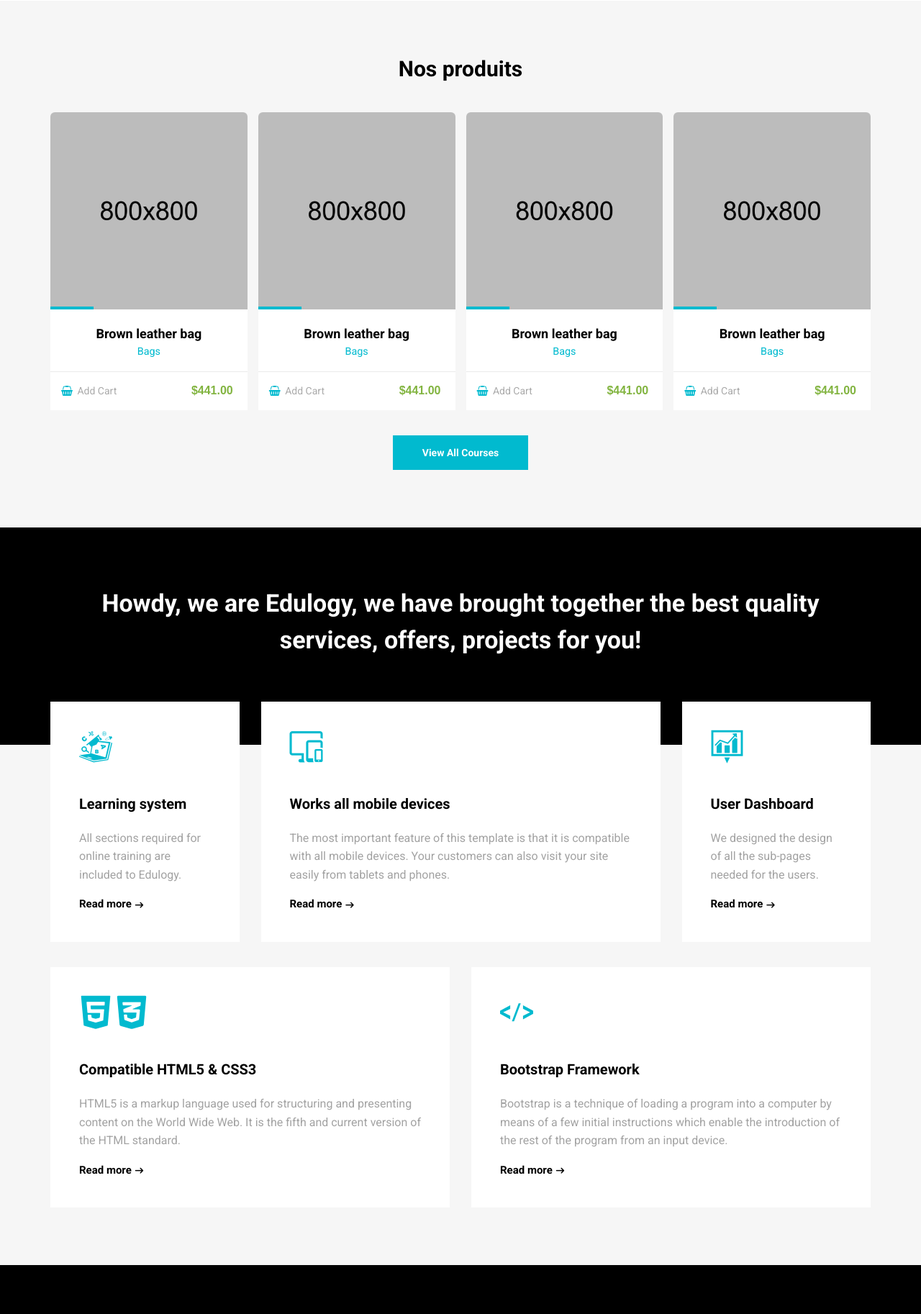
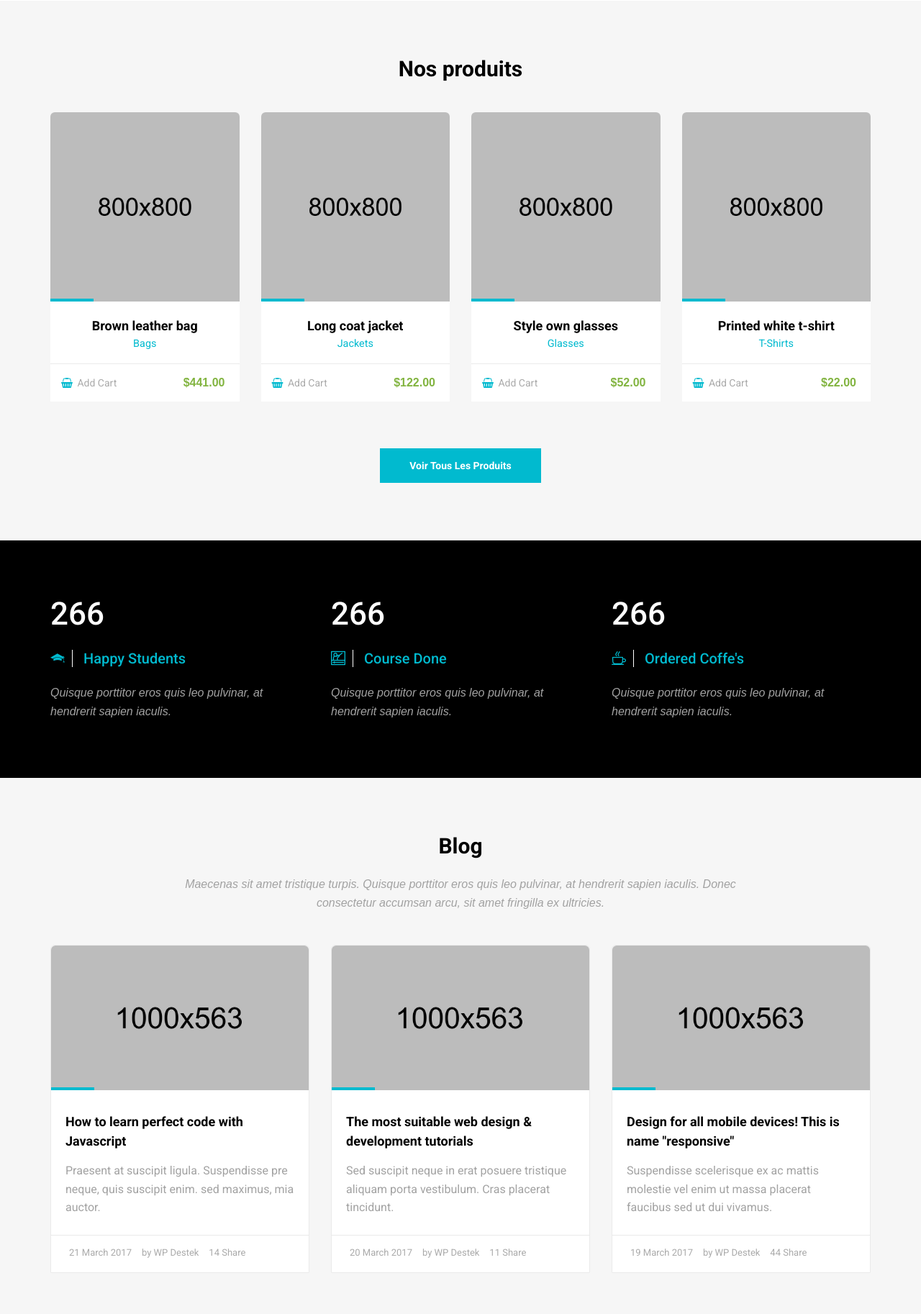
Before and after one commit to BhoyeBah/santartsbusiness, a Symfony app: template templates/santart/accueil.html.twig in a window 1280 px wide. Shown: the part 1671-3497 px from the top of the page at 72% size. Run offline with Twig, Linux system fonts and the light colour scheme; the template is opened without the code that fills it, so the values that code supplies are empty; some libraries are stand-ins or nearby versions; some web fonts are replaced.

Commit message:
page d'accueil

```diff
--- a/public/css/style.css
+++ b/public/css/style.css
@@ -2163,6 +2163,41 @@ mark,
     -webkit-transition: all ease 0.5s;
     -moz-transition: all ease 0.5s;
     transition: all ease 0.5s;
+}
+.btn-effect{
+    display: inline-block;
+    cursor: pointer;
+    text-align: center;
+    position: relative;
+    text-decoration: none;
+    z-index: 1;
+    -webkit-transition: background 0.4s, color 0.4s;
+    -moz-transition: background 0.4s, color 0.4s;
+    transition: background 0.4s, color 0.4s;
+}
+.btn-primaire.btn-effect:after {
+    box-shadow: 0 0 0 3px var(--primaire);
+}
+.btn-effect:after {
+    position: absolute;
+    width: 100%;
+    height: 100%;
+    border-radius: 5px;
+    content: '';
+    -webkit-box-sizing: content-box;
+    -moz-box-sizing: content-box;
+    box-sizing: content-box;
+    top: -40%;
+    left: -5%;
+    padding: 15% 5%;
+    -webkit-transition: -webkit-transform 0.4s, opacity 0.4s;
+    -moz-transition: -moz-transform 0.4s, opacity 0.4s;
+    transition: transform 0.4s, opacity 0.4s;
+    opacity: 0;
+    -webkit-transform: scale(1.5);
+    -moz-transform: scale(1.5);
+    -ms-transform: scale(1.5);
+    transform: scale(1.5);
 }
 
 .pagination a:hover,
--- a/templates/santart/accueil.html.twig
+++ b/templates/santart/accueil.html.twig
@@ -54,8 +54,8 @@
 {#                <p>Maecenas sit amet tristique turpis. Quisque porttitor eros quis leo pulvinar, at hendrerit sapien iaculis. Donec consectetur accumsan arcu, sit amet fringilla ex ultricies.</p>#}
             </div><!-- end title -->
 
-            <div id="owl-01" class="owl-carousel owl-theme owl-theme-01">
-                <div class="caro-item">
+            <div class="row blog-grid shop-grid">
+                <div class="col-md-3">
                     <div class="course-box shop-wrapper">
                         <div class="image-wrap entry">
                             <img src="{{ asset('upload/shop_01.jpg') }}" alt="" class="img-responsive">
@@ -85,11 +85,12 @@
                             </div><!-- end left -->
                         </div><!-- end footer -->
                     </div><!-- end box -->
-                </div>
-                <div class="caro-item">
+                </div><!-- end col -->
+
+                <div class="col-md-3">
                     <div class="course-box shop-wrapper">
                         <div class="image-wrap entry">
-                            <img src="{{ asset('upload/shop_01.jpg') }}" alt="" class="img-responsive">
+                            <img src="{{ asset('upload/shop_02.jpg') }}" alt="" class="img-responsive">
                             <div class="magnifier">
                                 <a href="shop-single.html" title=""><i class="flaticon-add"></i></a>
                             </div>
@@ -97,8 +98,8 @@
                         <!-- end image-wrap -->
                         <div class="course-details shop-box text-center">
                             <h4>
-                                <a href="shop-single.html" title="">Brown leather bag</a>
-                                <small>Bags</small>
+                                <a href="shop-single.html" title="">Long coat jacket</a>
+                                <small>Jackets</small>
                             </h4>
                         </div>
                         <!-- end details -->
@@ -111,86 +112,84 @@
 
                             <div class="pull-right">
                                 <ul class="list-inline">
-                                    <li><a href="#">$441.00</a></li>
+                                    <li><a href="#">$122.00</a></li>
                                 </ul>
                             </div><!-- end left -->
                         </div><!-- end footer -->
                     </div><!-- end box -->
-                </div>
+                </div><!-- end col -->
+
+                <div class="col-md-3">
+                    <div class="course-box shop-wrapper">
+                        <div class="image-wrap entry">
+                            <img src="{{ asset('upload/shop_03.jpg') }}" alt="" class="img-responsive">
+                            <div class="magnifier">
+                                <a href="shop-single.html" title=""><i class="flaticon-add"></i></a>
+                            </div>
+                        </div>
+                        <!-- end image-wrap -->
+                        <div class="course-details shop-box text-center">
+                            <h4>
+                                <a href="shop-single.html" title="">Style own glasses</a>
+                                <small>Glasses</small>
+                            </h4>
+                        </div>
+                        <!-- end details -->
+                        <div class="course-footer clearfix">
+                            <div class="pull-left">
+                                <ul class="list-inline">
+                                    <li><a href="#"><i class="fa fa-shopping-basket"></i> Add Cart</a></li>
+                                </ul>
+                            </div><!-- end left -->
+
+                            <div class="pull-right">
+                                <ul class="list-inline">
+                                    <li><a href="#">$52.00</a></li>
+                                </ul>
+                            </div><!-- end left -->
+                        </div><!-- end footer -->
+                    </div><!-- end box -->
+                </div><!-- end col -->
+
+                <div class="col-md-3">
+                    <div class="course-box shop-wrapper">
+                        <div class="image-wrap entry">
+                            <img src="{{ asset('upload/shop_04.jpg') }}" alt="" class="img-responsive">
+                            <div class="magnifier">
+                                <a href="shop-single.html" title=""><i class="flaticon-add"></i></a>
+                            </div>
+                        </div>
+                        <!-- end image-wrap -->
+                        <div class="course-details shop-box text-center">
+                            <h4>
+                                <a href="shop-single.html" title="">Printed white t-shirt</a>
+                                <small>T-Shirts</small>
+                            </h4>
+                        </div>
+                        <!-- end details -->
+                        <div class="course-footer clearfix">
+                            <div class="pull-left">
+                                <ul class="list-inline">
+                                    <li><a href="#"><i class="fa fa-shopping-basket"></i> Add Cart</a></li>
+                                </ul>
+                            </div><!-- end left -->
+
+                            <div class="pull-right">
+                                <ul class="list-inline">
+                                    <li><a href="#">$22.00</a></li>
+                                </ul>
+                            </div><!-- end left -->
+                        </div><!-- end footer -->
+                    </div><!-- end box -->
+                </div><!-- end col -->
             </div><!-- end row -->
+
 
             <hr class="invis">
 
             <div class="section-button text-center">
-                <a href="#" class="btn btn-primary">View All Courses</a>
+                <a href="#" class="btn btn-primary btn-effect">Voir tous les produits</a>
             </div>
-        </div><!-- end container -->
-    </section>
-
-    <section class="section db p120">
-        <div class="container">
-            <div class="row">
-                <div class="col-md-12">
-                    <div class="tagline-message text-center">
-                        <h3>Howdy, we are Edulogy, we have brought together the best quality services, offers, projects for you!</h3>
-                    </div>
-                </div><!-- end col -->
-            </div><!-- end row -->
-        </div><!-- end container -->
-    </section><!-- end section -->
-
-    <section class="section gb nopadtop">
-        <div class="container">
-            <div class="row">
-                <div class="col-md-3">
-                    <div class="box m30">
-                        <i class="flaticon-computer-tool-for-education"></i>
-                        <h4>Learning system</h4>
-                        <p>All sections required for online training are included to Edulogy.</p>
-                        <a href="#" class="readmore">Read more</a>
-                    </div>
-                </div><!-- end col -->
-
-                <div class="col-md-6">
-                    <div class="box m30">
-                        <i class="flaticon-monitor-tablet-and-smartohone"></i>
-                        <h4>Works all mobile devices</h4>
-                        <p>The most important feature of this template is that it is compatible with all mobile devices. Your customers can also visit your site easily from tablets and phones.</p>
-                        <a href="#" class="readmore">Read more</a>
-                    </div>
-                </div><!-- end col -->
-
-                <div class="col-md-3">
-                    <div class="box m30">
-                        <i class="flaticon-download-business-statistics-symbol-of-a-graphic"></i>
-                        <h4>User Dashboard</h4>
-                        <p>We designed the design of all the sub-pages needed for the users.</p>
-                        <a href="#" class="readmore">Read more</a>
-                    </div>
-                </div><!-- end col -->
-            </div><!-- end row -->
-
-            <hr class="invis">
-
-            <div class="row">
-                <div class="col-md-6">
-                    <div class="box">
-                        <i class="flaticon-html5"></i> <i class="flaticon-css-3"></i>
-                        <h4>Compatible HTML5 & CSS3</h4>
-                        <p>HTML5 is a markup language used for structuring and presenting content on the World Wide Web. It is the fifth and current version of the HTML standard.</p>
-                        <a href="#" class="readmore">Read more</a>
-                    </div>
-                </div><!-- end col -->
-
-                <div class="col-md-6">
-                    <div class="box">
-                        <i class="flaticon-html-coding"></i>
-                        <h4>Bootstrap Framework</h4>
-                        <p>Bootstrap is a technique of loading a program into a computer by means of a few initial instructions which enable the introduction of the rest of the program from an input device.</p>
-                        <a href="#" class="readmore">Read more</a>
-                    </div>
-                </div><!-- end col -->
-            </div><!-- end row -->
         </div><!-- end container -->
     </section>
 
@@ -223,60 +222,6 @@
             </div><!-- end row -->
         </div><!-- end container -->
     </section>
-
-    <section class="section">
-        <div class="container">
-            <div class="section-title text-center">
-                <h3>Testimonials</h3>
-                <p>Maecenas sit amet tristique turpis. Quisque porttitor eros quis leo pulvinar, at hendrerit sapien iaculis. Donec consectetur accumsan arcu, sit amet fringilla ex ultricies.</p>
-            </div><!-- end title -->
-
-            <div class="row">
-                <div class="col-md-4">
-                    <div class="box testimonial">
-                        <p class="testiname"><strong><img src="{{ asset('upload/testimonial_01.png') }}" alt="" class="img-circle"> Jenny LUXURY</strong></p>
-                        <p>Quisque porttitor eros quis leo pulvinar, at hendrerit sapien iaculis. Donec consectetur accumsan arcu, sit amet fringilla ex ultricies.</p>
-                        <div class="rating">
-                            <i class="fa fa-star"></i>
-                            <i class="fa fa-star"></i>
-                            <i class="fa fa-star"></i>
-                            <i class="fa fa-star"></i>
-                            <i class="fa fa-star"></i>
-                        </div>
-                    </div><!-- end testimonial -->
-                </div><!-- end col -->
-
-                <div class="col-md-4">
-                    <div class="box testimonial">
-                        <p class="testiname"><strong><img src="{{ asset('upload/testimonial_02.png') }}" alt="" class="img-circle"> Martin LEO</strong></p>
-                        <p>Quisque porttitor eros quis leo pulvinar, at hendrerit sapien iaculis. Donec consectetur accumsan arcu, sit amet fringilla ex ultricies.</p>
-                        <div class="rating">
-                            <i class="fa fa-star"></i>
-                            <i class="fa fa-star"></i>
-                            <i class="fa fa-star"></i>
-                            <i class="fa fa-star"></i>
-                            <i class="fa fa-star-o"></i>
-                        </div>
-                    </div><!-- end testimonial -->
-                </div><!-- end col -->
-
-                <div class="col-md-4">
-                    <div class="box testimonial">
-                        <p class="testiname"><strong><img src="{{ asset('upload/testimonial_03.png') }}" alt="" class="img-circle"> John DOE</strong></p>
-                        <p>Quisque porttitor eros quis leo pulvinar, at hendrerit sapien iaculis. Donec consectetur accumsan arcu, sit amet fringilla ex ultricies.</p>
-                        <div class="rating">
-                            <i class="fa fa-star"></i>
-                            <i class="fa fa-star"></i>
-                            <i class="fa fa-star"></i>
-                            <i class="fa fa-star"></i>
-                            <i class="fa fa-star"></i>
-                        </div>
-                    </div><!-- end testimonial -->
-                </div><!-- end col -->
-            </div><!-- end row -->
-        </div><!-- end container -->
-    </section>
-
     <section class="section gb">
         <div class="container">
             <div class="section-title text-center">
@@ -360,6 +305,128 @@
         </div><!-- end container -->
     </section>
 
+{#    <section class="section db p120">#}
+{#        <div class="container">#}
+{#            <div class="row">#}
+{#                <div class="col-md-12">#}
+{#                    <div class="tagline-message text-center">#}
+{#                        <h3>Howdy, we are Edulogy, we have brought together the best quality services, offers, projects for you!</h3>#}
+{#                    </div>#}
+{#                </div><!-- end col -->#}
+{#            </div><!-- end row -->#}
+{#        </div><!-- end container -->#}
+{#    </section><!-- end section -->#}
+
+{#    <section class="section gb nopadtop">#}
+{#        <div class="container">#}
+{#            <div class="row">#}
+{#                <div class="col-md-3">#}
+{#                    <div class="box m30">#}
+{#                        <i class="flaticon-computer-tool-for-education"></i>#}
+{#                        <h4>Learning system</h4>#}
+{#                        <p>All sections required for online training are included to Edulogy.</p>#}
+{#                        <a href="#" class="readmore">Read more</a>#}
+{#                    </div>#}
+{#                </div><!-- end col -->#}
+
+{#                <div class="col-md-6">#}
+{#                    <div class="box m30">#}
+{#                        <i class="flaticon-monitor-tablet-and-smartohone"></i>#}
+{#                        <h4>Works all mobile devices</h4>#}
+{#                        <p>The most important feature of this template is that it is compatible with all mobile devices. Your customers can also visit your site easily from tablets and phones.</p>#}
+{#                        <a href="#" class="readmore">Read more</a>#}
+{#                    </div>#}
+{#                </div><!-- end col -->#}
+
+{#                <div class="col-md-3">#}
+{#                    <div class="box m30">#}
+{#                        <i class="flaticon-download-business-statistics-symbol-of-a-graphic"></i>#}
+{#                        <h4>User Dashboard</h4>#}
+{#                        <p>We designed the design of all the sub-pages needed for the users.</p>#}
+{#                        <a href="#" class="readmore">Read more</a>#}
+{#                    </div>#}
+{#                </div><!-- end col -->#}
+{#            </div><!-- end row -->#}
+
+{#            <hr class="invis">#}
+
+{#            <div class="row">#}
+{#                <div class="col-md-6">#}
+{#                    <div class="box">#}
+{#                        <i class="flaticon-html5"></i> <i class="flaticon-css-3"></i>#}
+{#                        <h4>Compatible HTML5 & CSS3</h4>#}
+{#                        <p>HTML5 is a markup language used for structuring and presenting content on the World Wide Web. It is the fifth and current version of the HTML standard.</p>#}
+{#                        <a href="#" class="readmore">Read more</a>#}
+{#                    </div>#}
+{#                </div><!-- end col -->#}
+
+{#                <div class="col-md-6">#}
+{#                    <div class="box">#}
+{#                        <i class="flaticon-html-coding"></i>#}
+{#                        <h4>Bootstrap Framework</h4>#}
+{#                        <p>Bootstrap is a technique of loading a program into a computer by means of a few initial instructions which enable the introduction of the rest of the program from an input device.</p>#}
+{#                        <a href="#" class="readmore">Read more</a>#}
+{#                    </div>#}
+{#                </div><!-- end col -->#}
+{#            </div><!-- end row -->#}
+{#        </div><!-- end container -->#}
+{#    </section>#}
+
+
+{#    <section class="section">#}
+{#        <div class="container">#}
+{#            <div class="section-title text-center">#}
+{#                <h3>Testimonials</h3>#}
+{#                <p>Maecenas sit amet tristique turpis. Quisque porttitor eros quis leo pulvinar, at hendrerit sapien iaculis. Donec consectetur accumsan arcu, sit amet fringilla ex ultricies.</p>#}
+{#            </div><!-- end title -->#}
+
+{#            <div class="row">#}
+{#                <div class="col-md-4">#}
+{#                    <div class="box testimonial">#}
+{#                        <p class="testiname"><strong><img src="{{ asset('upload/testimonial_01.png') }}" alt="" class="img-circle"> Jenny LUXURY</strong></p>#}
+{#                        <p>Quisque porttitor eros quis leo pulvinar, at hendrerit sapien iaculis. Donec consectetur accumsan arcu, sit amet fringilla ex ultricies.</p>#}
+{#                        <div class="rating">#}
+{#                            <i class="fa fa-star"></i>#}
+{#                            <i class="fa fa-star"></i>#}
+{#                            <i class="fa fa-star"></i>#}
+{#                            <i class="fa fa-star"></i>#}
+{#                            <i class="fa fa-star"></i>#}
+{#                        </div>#}
+{#                    </div><!-- end testimonial -->#}
+{#                </div><!-- end col -->#}
+
+{#                <div class="col-md-4">#}
+{#                    <div class="box testimonial">#}
+{#                        <p class="testiname"><strong><img src="{{ asset('upload/testimonial_02.png') }}" alt="" class="img-circle"> Martin LEO</strong></p>#}
+{#                        <p>Quisque porttitor eros quis leo pulvinar, at hendrerit sapien iaculis. Donec consectetur accumsan arcu, sit amet fringilla ex ultricies.</p>#}
+{#                        <div class="rating">#}
+{#                            <i class="fa fa-star"></i>#}
+{#                            <i class="fa fa-star"></i>#}
+{#                            <i class="fa fa-star"></i>#}
+{#                            <i class="fa fa-star"></i>#}
+{#                            <i class="fa fa-star-o"></i>#}
+{#                        </div>#}
+{#                    </div><!-- end testimonial -->#}
+{#                </div><!-- end col -->#}
+
+{#                <div class="col-md-4">#}
+{#                    <div class="box testimonial">#}
+{#                        <p class="testiname"><strong><img src="{{ asset('upload/testimonial_03.png') }}" alt="" class="img-circle"> John DOE</strong></p>#}
+{#                        <p>Quisque porttitor eros quis leo pulvinar, at hendrerit sapien iaculis. Donec consectetur accumsan arcu, sit amet fringilla ex ultricies.</p>#}
+{#                        <div class="rating">#}
+{#                            <i class="fa fa-star"></i>#}
+{#                            <i class="fa fa-star"></i>#}
+{#                            <i class="fa fa-star"></i>#}
+{#                            <i class="fa fa-star"></i>#}
+{#                            <i class="fa fa-star"></i>#}
+{#                        </div>#}
+{#                    </div><!-- end testimonial -->#}
+{#                </div><!-- end col -->#}
+{#            </div><!-- end row -->#}
+{#        </div><!-- end container -->#}
+{#    </section>#}
+
+
 {#    <section class="section bgcolor1">#}
 {#        <div class="container">#}
 {#            <a href="#">#}
```
Also changed, not shown: public/images/logo-dark2.png (added), public/images/logo1.png (renamed from public/images/logo.png), 3 other files.
